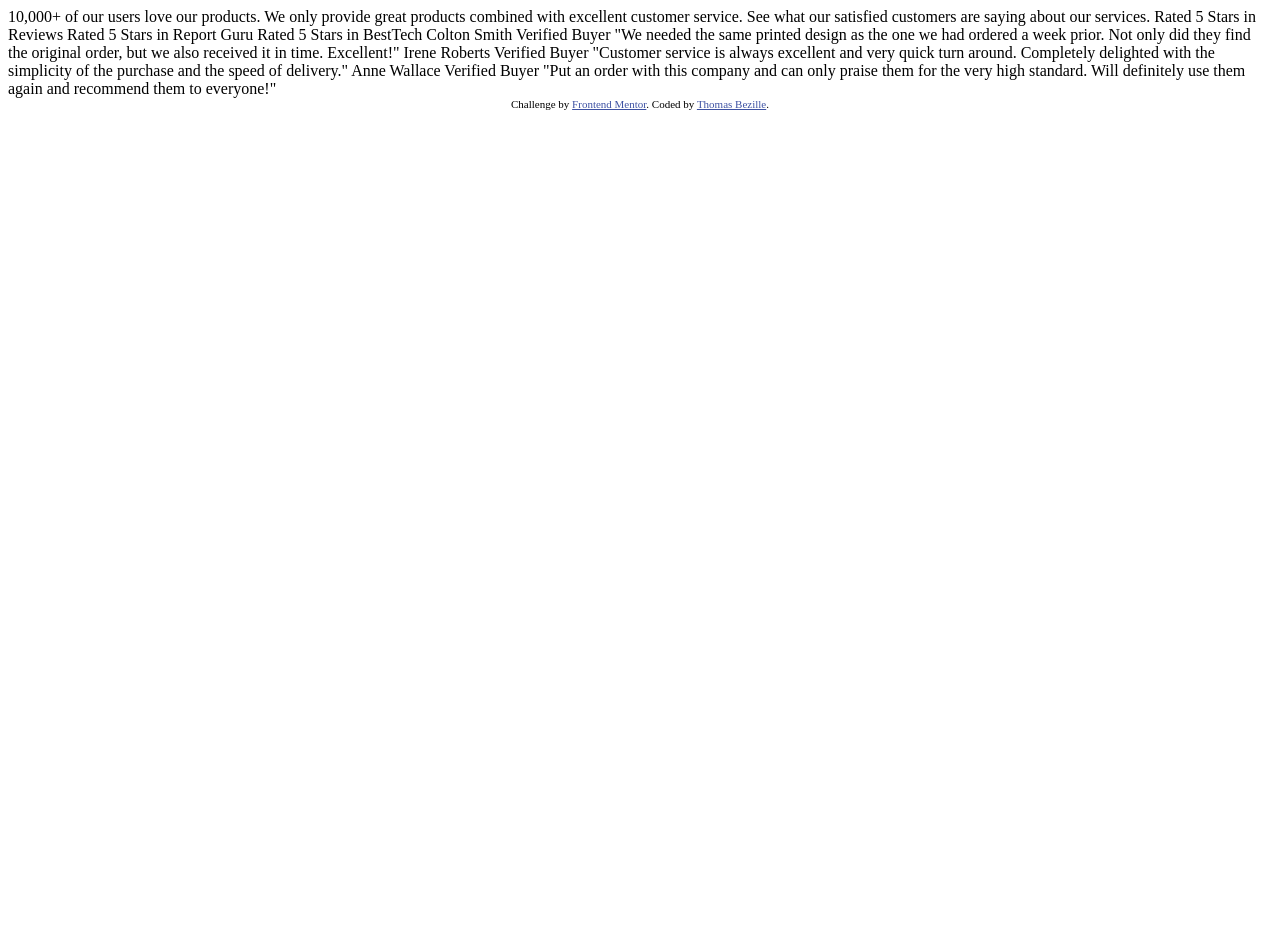
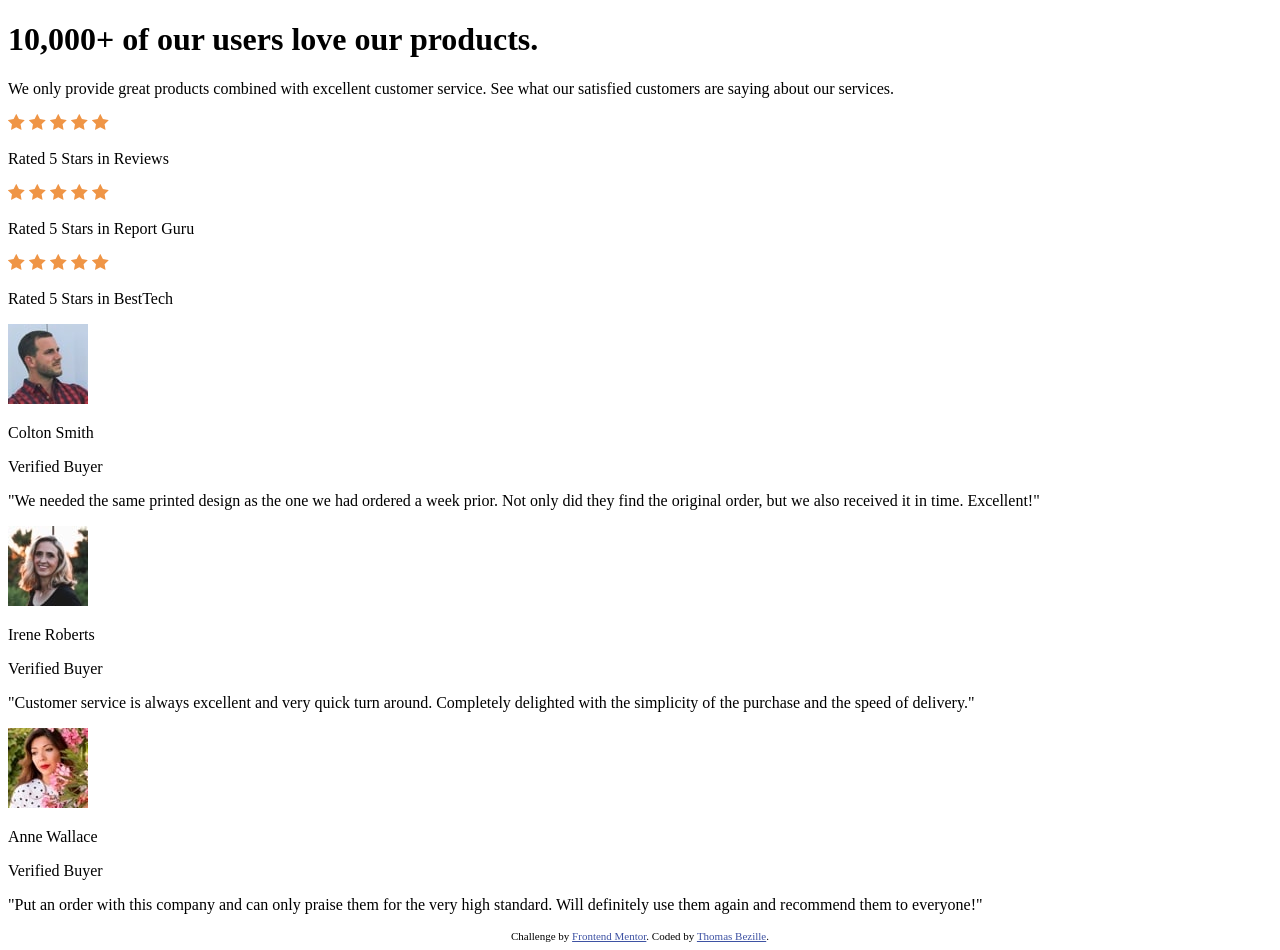
Before and after one commit to Thomas-Bezille/FrontEnd-Mentor_Social_proof_section, a plain HTML site: page index.html in a window 1280 px wide. Before the commit the page ends 800 px from the top, so only its background shows below. Drawn offline with Linux system fonts and the light colour scheme.

Commit message:
📦 FEAT: Création de la structure HTML de la section de ténoignage client

```diff
--- a/index.html
+++ b/index.html
@@ -20,18 +20,97 @@
     </style>
   </head>
   <body>
-    10,000+ of our users love our products. We only provide great products
-    combined with excellent customer service. See what our satisfied customers
-    are saying about our services. Rated 5 Stars in Reviews Rated 5 Stars in
-    Report Guru Rated 5 Stars in BestTech Colton Smith Verified Buyer "We needed
-    the same printed design as the one we had ordered a week prior. Not only did
-    they find the original order, but we also received it in time. Excellent!"
-    Irene Roberts Verified Buyer "Customer service is always excellent and very
-    quick turn around. Completely delighted with the simplicity of the purchase
-    and the speed of delivery." Anne Wallace Verified Buyer "Put an order with
-    this company and can only praise them for the very high standard. Will
-    definitely use them again and recommend them to everyone!"
+    <header>
+      <h1>10,000+ of our users love our products.</h1>
+      <p>
+        We only provide great products combined with excellent customer service.
+        See what our satisfied customers are saying about our services.
+      </p>
+    </header>
 
+    <div class="ratings">
+      <div class="notation">
+        <div class="stars-container">
+          <img src="./docs/images/icon-star.svg" alt="star" class="star" />
+          <img src="./docs/images/icon-star.svg" alt="star" class="star" />
+          <img src="./docs/images/icon-star.svg" alt="star" class="star" />
+          <img src="./docs/images/icon-star.svg" alt="star" class="star" />
+          <img src="./docs/images/icon-star.svg" alt="star" class="star" />
+        </div>
+        <p>Rated 5 Stars in Reviews</p>
+      </div>
+      <div class="notation">
+        <div class="stars-container">
+          <img src="./docs/images/icon-star.svg" alt="star" class="star" />
+          <img src="./docs/images/icon-star.svg" alt="star" class="star" />
+          <img src="./docs/images/icon-star.svg" alt="star" class="star" />
+          <img src="./docs/images/icon-star.svg" alt="star" class="star" />
+          <img src="./docs/images/icon-star.svg" alt="star" class="star" />
+        </div>
+        <p>Rated 5 Stars in Report Guru</p>
+      </div>
+      <div class="notation">
+        <div class="stars-container">
+          <img src="./docs/images/icon-star.svg" alt="star" class="star" />
+          <img src="./docs/images/icon-star.svg" alt="star" class="star" />
+          <img src="./docs/images/icon-star.svg" alt="star" class="star" />
+          <img src="./docs/images/icon-star.svg" alt="star" class="star" />
+          <img src="./docs/images/icon-star.svg" alt="star" class="star" />
+        </div>
+        <p>Rated 5 Stars in BestTech</p>
+      </div>
+    </div>
+
+    <div class="testimonies">
+      <div class="testimony-card">
+        <div class="profile">
+          <img
+            src="./docs/images/image-colton.jpg"
+            alt="Colton Smith's profile picture" />
+          <p class="profile-name">Colton Smith</p>
+          <p class="profile-verification">Verified Buyer</p>
+        </div>
+        <div class="testimony">
+          <p>
+            "We needed the same printed design as the one we had ordered a week
+            prior. Not only did they find the original order, but we also
+            received it in time. Excellent!"
+          </p>
+        </div>
+      </div>
+      <div class="testimony-card">
+        <div class="profile">
+          <img
+            src="./docs/images/image-irene.jpg"
+            alt="Irene Roberts's profile picture" />
+          <p class="profile-name">Irene Roberts</p>
+          <p class="profile-verification">Verified Buyer</p>
+        </div>
+        <div class="testimony">
+          <p>
+            "Customer service is always excellent and very quick turn around.
+            Completely delighted with the simplicity of the purchase and the
+            speed of delivery."
+          </p>
+        </div>
+      </div>
+      <div class="testimony-card">
+        <div class="profile">
+          <img
+            src="./docs/images/image-anne.jpg"
+            alt="Irene Roberts's profile picture" />
+          <p class="profile-name">Anne Wallace</p>
+          <p class="profile-verification">Verified Buyer</p>
+        </div>
+        <div class="testimony">
+          <p>
+            "Put an order with this company and can only praise them for the
+            very high standard. Will definitely use them again and recommend
+            them to everyone!"
+          </p>
+        </div>
+      </div>
+    </div>
     <footer class="attribution">
       Challenge by
       <a
```
